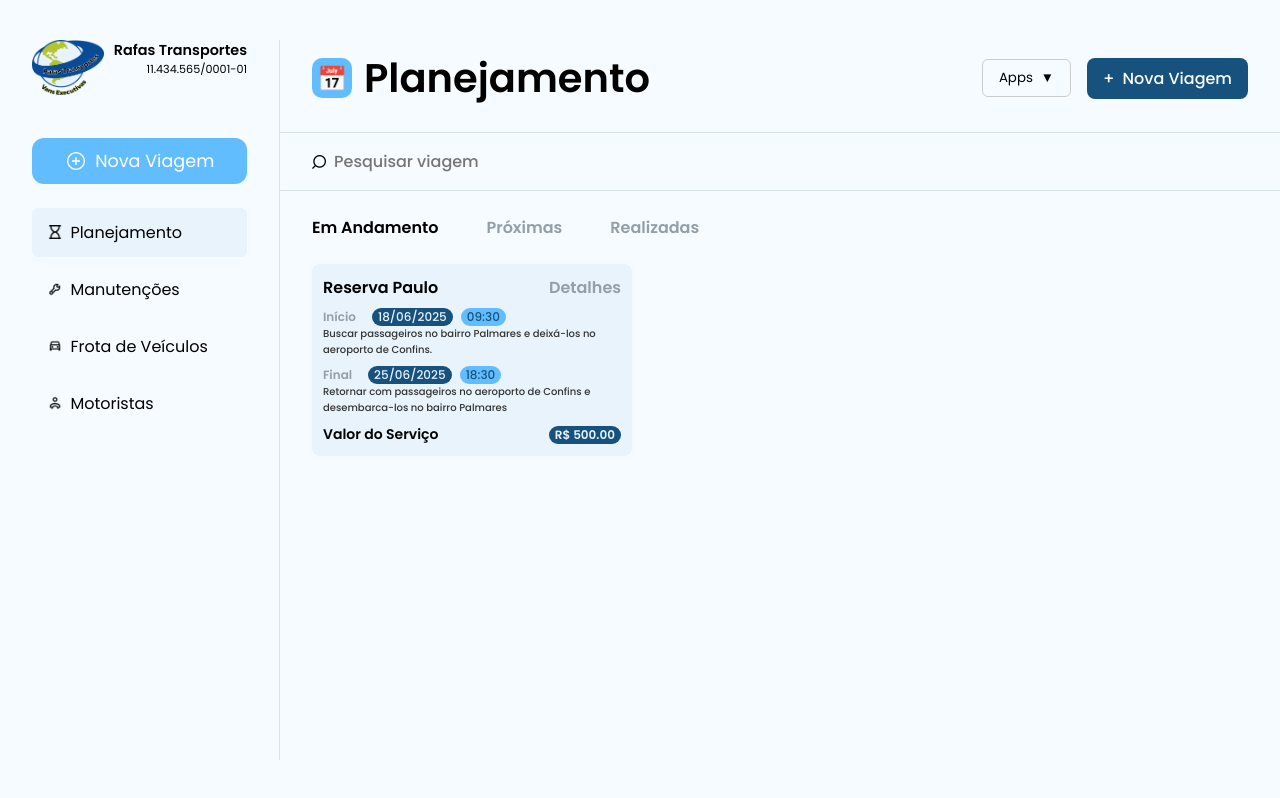
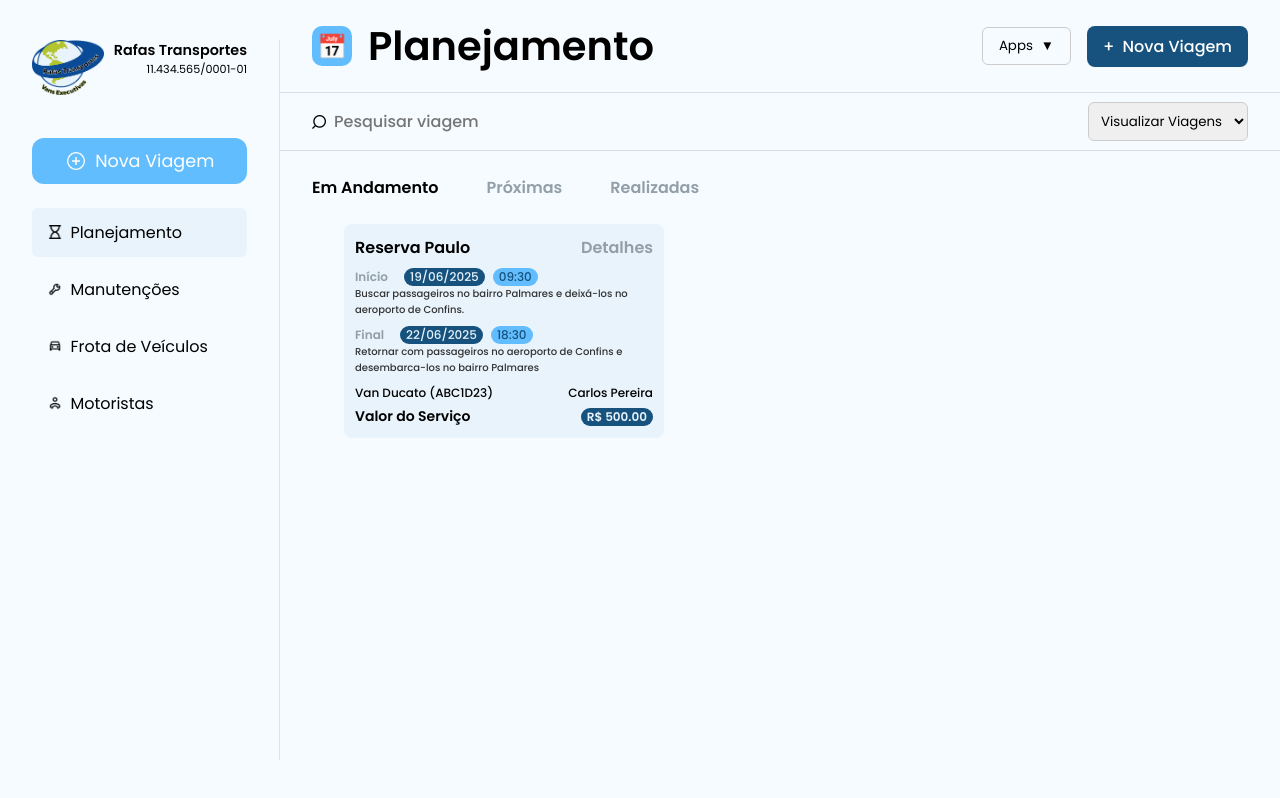
Before and after one commit to rafalves106/rafas-transportes-app, a React (Vite) app: page / in a window 1280 px wide. Built offline with nearby package versions, Linux system fonts and the light colour scheme.

Commit message:
feat(planejamento): Adiciona visualização de calendário e navegação de mês

```diff
--- a/src/components/FiltroGlobal.tsx
+++ b/src/components/FiltroGlobal.tsx
@@ -18,12 +18,18 @@ interface FiltroGlobalProps {
 
 const TopBarContainer = styled.div`
   display: flex;
-  justify-content: start;
+  justify-content: space-between;
   align-items: center;
   padding: 0.25rem 2rem;
   margin-bottom: 1.5rem;
   border-top: 1px solid var(--cor-bordas);
   border-bottom: 1px solid var(--cor-bordas);
+`;
+
+const ActionsContainer = styled.div`
+  display: flex;
+  align-items: center;
+  gap: 1.5rem;
 `;
 
 const FilterTabsContainer = styled.div`
@@ -71,6 +77,7 @@ export function FiltroGlobal({
   return (
     <>
       <TopBarContainer>
+        <div style={{ display: "flex", alignItems: "center" }}>
           <ImgInput src={loupe}></ImgInput>
           <SearchInput
             type="text"
@@ -78,9 +85,11 @@ export function FiltroGlobal({
             value={termoBusca}
             onChange={onTermoBuscaChange}
           />
-        <div>{children}</div>
+        </div>
+        <ActionsContainer>{children}</ActionsContainer>
       </TopBarContainer>
 
+      {filtros.length > 0 && (
         <FilterTabsContainer>
           {filtros.map((filtro) => (
             <BotaoFiltro
@@ -92,6 +101,7 @@ export function FiltroGlobal({
             </BotaoFiltro>
           ))}
         </FilterTabsContainer>
+      )}
     </>
   );
 }
--- a/src/components/HeaderGlobal.tsx
+++ b/src/components/HeaderGlobal.tsx
@@ -10,17 +10,17 @@ interface HeaderGlobalProps {
 }
 
 const HeaderContainer = styled.header`
-  padding: 3rem 2rem 0 2rem;
+  padding: 1rem 2rem 0 2rem;
   display: flex;
   align-items: center;
   justify-content: space-between;
-  margin-bottom: 1.5rem;
+  margin-bottom: 1rem;
 `;
 
 const AppInfo = styled.div`
   display: flex;
   align-items: center;
-  gap: 0.75rem;
+  gap: 1rem;
 `;
 
 const AppIconContainer = styled.div`
--- a/src/data/TripsData.ts
+++ b/src/data/TripsData.ts
@@ -36,9 +36,9 @@ export const tripsData: Trip[] = [
     id: 2,
     title: "Reserva Paulo",
     clientName: "Paulo Alves",
-    startDate: "2025-06-18",
+    startDate: "2025-06-19",
     startTime: "09:30",
-    endDate: "2025-06-25",
+    endDate: "2025-06-22",
     endTime: "18:30",
     startLocation:
       "Buscar passageiros no bairro Palmares e deixá-los no aeroporto de Confins. ",
@@ -53,9 +53,9 @@ export const tripsData: Trip[] = [
     id: 3,
     title: "Reserva Paulo",
     clientName: "Paulo Alves",
-    startDate: "2025-06-25",
+    startDate: "2025-07-21",
     startTime: "09:30",
-    endDate: "2025-06-30",
+    endDate: "2025-07-30",
     endTime: "18:30",
     startLocation:
       "Buscar passageiros no bairro Palmares e deixá-los no aeroporto de Confins. ",
@@ -70,9 +70,9 @@ export const tripsData: Trip[] = [
     id: 4,
     title: "Reserva Paulo",
     clientName: "Paulo Alves",
-    startDate: "2025-06-25",
+    startDate: "2025-08-25",
     startTime: "09:30",
-    endDate: "2025-06-30",
+    endDate: "2025-08-30",
     endTime: "18:30",
     startLocation:
       "Buscar passageiros no bairro Palmares e deixá-los no aeroporto de Confins. ",
@@ -87,9 +87,9 @@ export const tripsData: Trip[] = [
     id: 5,
     title: "Reserva Paulo",
     clientName: "Paulo Alves",
-    startDate: "2025-06-25",
+    startDate: "2025-09-25",
     startTime: "09:30",
-    endDate: "2025-06-30",
+    endDate: "2025-09-30",
     endTime: "18:30",
     startLocation:
       "Buscar passageiros no bairro Palmares e deixá-los no aeroporto de Confins. ",
@@ -104,9 +104,9 @@ export const tripsData: Trip[] = [
     id: 6,
     title: "Reserva Paulo",
     clientName: "Paulo Alves",
-    startDate: "2025-06-25",
+    startDate: "2025-10-25",
     startTime: "09:30",
-    endDate: "2025-06-30",
+    endDate: "2025-10-30",
     endTime: "18:30",
     startLocation:
       "Buscar passageiros no bairro Palmares e deixá-los no aeroporto de Confins. ",
@@ -121,9 +121,9 @@ export const tripsData: Trip[] = [
     id: 7,
     title: "Reserva Paulo",
     clientName: "Paulo Alves",
-    startDate: "2025-06-25",
+    startDate: "2025-11-25",
     startTime: "09:30",
-    endDate: "2025-06-30",
+    endDate: "2025-11-30",
     endTime: "18:30",
     startLocation:
       "Buscar passageiros no bairro Palmares e deixá-los no aeroporto de Confins. ",
@@ -138,9 +138,9 @@ export const tripsData: Trip[] = [
     id: 8,
     title: "Reserva Paulo",
     clientName: "Paulo Alves",
-    startDate: "2025-06-25",
+    startDate: "2025-12-25",
     startTime: "09:30",
-    endDate: "2025-06-30",
+    endDate: "2025-12-30",
     endTime: "18:30",
     startLocation:
       "Buscar passageiros no bairro Palmares e deixá-los no aeroporto de Confins. ",
@@ -156,9 +156,9 @@ export const tripsData: Trip[] = [
     id: 9,
     title: "Reserva Paulo",
     clientName: "Paulo Alves",
-    startDate: "2025-06-25",
+    startDate: "2025-03-25",
     startTime: "09:30",
-    endDate: "2025-06-30",
+    endDate: "2025-03-30",
     endTime: "18:30",
     startLocation:
       "Buscar passageiros no bairro Palmares e deixá-los no aeroporto de Confins. ",
--- /dev/null
+++ b/src/pages/Planejamento/components/CalendarioMensal.tsx
@@ -0,0 +1,114 @@
+import styled from "styled-components";
+import { Link } from "react-router-dom";
+import type { Trip } from "../../../data/tripsData";
+import {
+  format,
+  startOfMonth,
+  endOfMonth,
+  startOfWeek,
+  endOfWeek,
+  eachDayOfInterval,
+  isSameMonth,
+  isSameDay,
+} from "date-fns";
+
+interface CalendarioMensalProps {
+  mesExibido: Date;
+  viagens: Trip[];
+}
+
+const CalendarGrid = styled.div`
+  display: grid;
+  grid-template-columns: repeat(7, 1fr);
+  gap: 0.75rem;
+  background-color: transparent;
+`;
+
+const DayHeader = styled.div`
+  font-weight: 600;
+  text-align: start;
+  font-size: 0.8rem;
+`;
+
+const DayCell = styled.div<{ isToday: boolean; isCurrentMonth: boolean }>`
+  background-color: ${(props) =>
+    props.isCurrentMonth
+      ? "var(--cor-de-fundo-cards)"
+      : "var(--cor-de-fundo-cards)"};
+  background-color: ${(props) =>
+    props.isToday
+      ? "var(--cor-de-fundo-cards-ativo)"
+      : "var(--cor-de-fundo-cards)"};
+  min-height: 80px;
+  padding: 0.25rem;
+  opacity: ${(props) => (props.isCurrentMonth ? 1 : 0.5)};
+  font-size: 0.7rem;
+  color: ${(props) => (props.isToday ? "var(--cor-secundaria)" : "inherit")};
+  font-weight: ${(props) => (props.isToday ? "bold" : "normal")};
+  border-radius: 8px;
+`;
+
+const TripInCalendar = styled(Link)`
+  background-color: var(--cor-fundo-card);
+  color: var(--cor-primaria);
+  padding: 0.25rem 0.5rem;
+  border-radius: 4px;
+  font-size: 0.75rem;
+  margin-top: 0.25rem;
+  white-space: nowrap;
+  overflow: hidden;
+  text-overflow: ellipsis;
+  display: block;
+  text-decoration: none;
+  cursor: pointer;
+
+  &:hover {
+    filter: brightness(0.95);
+  }
+`;
+
+export function CalendarioMensal({
+  mesExibido,
+  viagens,
+}: CalendarioMensalProps) {
+  const hoje = new Date();
+  const primeiroDiaDoMes = startOfMonth(mesExibido);
+  const ultimoDiaDoMes = endOfMonth(mesExibido);
+
+  const inicioDaGrade = startOfWeek(primeiroDiaDoMes);
+  const fimDaGrade = endOfWeek(ultimoDiaDoMes);
+
+  const dias = eachDayOfInterval({ start: inicioDaGrade, end: fimDaGrade });
+  const diasDaSemana = ["Dom", "Seg", "Ter", "Qua", "Qui", "Sex", "Sáb"];
+
+  return (
+    <>
+      <CalendarGrid>
+        {diasDaSemana.map((dia) => (
+          <DayHeader key={dia}>{dia}</DayHeader>
+        ))}
+
+        {dias.map((dia) => {
+          const viagensDoDia = viagens.filter((v) =>
+            isSameDay(new Date(v.startDate + "T00:00"), dia)
+          );
+
+          return (
+            <DayCell
+              key={dia.toString()}
+              isToday={isSameDay(dia, hoje)}
+              isCurrentMonth={isSameMonth(dia, mesExibido)}
+            >
+              <div>{format(dia, "d")}</div>
+              {viagensDoDia.map((viagem) => (
+                <TripInCalendar key={viagem.id} to={`/editar/${viagem.id}`}>
+                  {viagem.title}
+                </TripInCalendar>
+              ))}
+            </DayCell>
+          );
+        })}
+      </CalendarGrid>
+    </>
+  );
+}
--- a/src/pages/Planejamento/components/CardDeViagem.tsx
+++ b/src/pages/Planejamento/components/CardDeViagem.tsx
@@ -2,6 +2,8 @@ import styled from "styled-components";
 import { format } from "date-fns";
 import type { Trip } from "../../../data/tripsData";
 import { Link } from "react-router-dom";
+import { vehiclesData } from "../../../data/vehiclesData";
+import { driversData } from "../../../data/driversData";
 
 const CardContainer = styled.div`
   max-width: 20rem;
@@ -95,13 +97,30 @@ const CardInfoPrice = styled.span`
   border-radius: 20px;
 `;
 
+const CardAssignmentContainer = styled.div`
+  display: flex;
+  flex-direction: row;
+  justify-content: space-between;
+  margin-bottom: 0.25rem;
+`;
+
+const AssignmentTag = styled.span`
+  color: var(--cor-titulos);
+  font-size: 12px;
+  font-weight: 500;
+  border-radius: 20px;
+`;
+
 interface CardDeViagemProps {
   trip: Trip;
 }
 
 export function CardDeViagem({ trip }: CardDeViagemProps) {
+  const veiculo = vehiclesData.find((v) => v.id === trip.vehicleId);
+  const motorista = driversData.find((d) => d.id === trip.driverId);
+
   return (
-    <CardContainer className="trip-card">
+    <CardContainer>
       <CardTitleContainer>
         <CardTitle>{trip.title}</CardTitle>
         <CardDetailsTitle to={`/editar/${trip.id}`}>Detalhes</CardDetailsTitle>
@@ -125,6 +144,15 @@ export function CardDeViagem({ trip }: CardDeViagemProps) {
       </CardInfoContainer>
       <CardInfoDesc>{trip.endLocation}</CardInfoDesc>
 
+      <CardAssignmentContainer>
+        {veiculo && (
+          <AssignmentTag>
+            {veiculo.model} ({veiculo.plate})
+          </AssignmentTag>
+        )}
+        {motorista && <AssignmentTag>{motorista.name}</AssignmentTag>}
+      </CardAssignmentContainer>
+
       <CardContainerPrice>
         <CardInfoPriceTitle>Valor do Serviço</CardInfoPriceTitle>
         <CardInfoPrice>R$ {trip.value.toFixed(2)}</CardInfoPrice>
--- a/src/pages/PlanejamentoPage.tsx
+++ b/src/pages/PlanejamentoPage.tsx
@@ -5,6 +5,48 @@ import { ListaDeViagens } from "./Planejamento/components/ListaDeViagens";
 import { ModalGlobal } from "../components/ModalGlobal";
 import { FiltroGlobal, type Filtro } from "../components/FiltroGlobal";
 import type { Trip } from "../data/tripsData";
+import { format, addMonths, subMonths } from "date-fns";
+import { ptBR } from "date-fns/locale";
+import { CalendarioMensal } from "./Planejamento/components/CalendarioMensal";
+import { styled } from "styled-components";
+
+const ViewContainer = styled.div`
+  margin-top: 1rem;
+  padding: 0 2rem;
+`;
+
+const MonthNavigator = styled.div`
+  display: flex;
+  justify-content: center;
+  align-items: center;
+`;
+
+const MonthDisplay = styled.h3`
+  margin: 0;
+  text-transform: capitalize;
+  width: 200px;
+  text-align: center;
+  font-weight: 600;
+  color: var(--cor-titulos);
+`;
+
+const NavButton = styled.button`
+  background: transparent;
+  border: 1px solid var(--cor-bordas);
+  border-radius: 50%;
+  width: 36px;
+  height: 36px;
+  cursor: pointer;
+  font-size: 1.5rem;
+  display: flex;
+  align-items: center;
+  justify-content: center;
+  color: var(--cor-secundaria);
+
+  &:hover {
+    background-color: var(--cor-de-fundo-cards);
+  }
+`;
 
 export function PlanejamentoPage() {
   const { tripId } = useParams();
@@ -12,6 +54,9 @@ export function PlanejamentoPage() {
   const [viagens, setViagens] = useState<Trip[]>(initialTripsData);
   const [filtroAtivo, setFiltroAtivo] = useState("em_andamento");
   const [termoBusca, setTermoBusca] = useState("");
+
+  const [viewMode, setViewMode] = useState("lista");
+  const [displayedMonth, setDisplayedMonth] = useState(new Date());
 
   const outlet = useOutlet();
   const navigate = useNavigate();
@@ -44,6 +89,15 @@ export function PlanejamentoPage() {
   const handleAdicionarViagem = (
     dadosDoFormulario: Omit<Trip, "id" | "status">
   ) => {
+    const viagemConflitante = verificarConflitos(dadosDoFormulario, null);
+
+    if (viagemConflitante) {
+      alert(
+        `CONFLITO DE AGENDAMENTO!\n\nO veículo selecionado já está em uso no período para a reserva: "${viagemConflitante.title}".`
+      );
+      return;
+    }
+
     const novaViagem = {
       id: Date.now(),
       status: "Agendada" as const,
@@ -57,6 +111,15 @@ export function PlanejamentoPage() {
     id: number,
     dadosAtualizados: Omit<Trip, "id" | "status">
   ) => {
+    const viagemConflitante = verificarConflitos(dadosAtualizados, id);
+
+    if (viagemConflitante) {
+      alert(
+        `CONFLITO DE AGENDAMENTO!\n\nO veículo selecionado já está em uso no período para a reserva: "${viagemConflitante.title}".`
+      );
+      return;
+    }
+
     setViagens((viagensAnteriores) =>
       viagensAnteriores.map((viagem) => {
         if (viagem.id === id) {
@@ -75,17 +138,96 @@ export function PlanejamentoPage() {
     navigate("/");
   };
 
+  const verificarConflitos = (
+    dadosViagem: Omit<Trip, "id" | "status">,
+    idSendoEditado: number | null
+  ): Trip | null => {
+    // Converte as datas e horas da nova viagem para objetos Date para comparação
+    const inicioNovaViagem = new Date(
+      `${dadosViagem.startDate}T${dadosViagem.startTime}`
+    );
+    const fimNovaViagem = new Date(
+      `${dadosViagem.endDate}T${dadosViagem.endTime}`
+    );
+
+    for (const viagemExistente of viagens) {
+      if (idSendoEditado && viagemExistente.id === idSendoEditado) {
+        continue;
+      }
+
+      if (viagemExistente.vehicleId === dadosViagem.vehicleId) {
+        const inicioExistente = new Date(
+          `${viagemExistente.startDate}T${viagemExistente.startTime}`
+        );
+        const fimExistente = new Date(
+          `${viagemExistente.endDate}T${viagemExistente.endTime}`
+        );
+
+        const haConflito =
+          inicioNovaViagem < fimExistente && fimNovaViagem > inicioExistente;
+
+        if (haConflito) {
+          return viagemExistente;
+        }
+      }
+    }
+
+    return null;
+  };
+
   return (
     <div>
       <FiltroGlobal
         termoBusca={termoBusca}
-        onTermoBuscaChange={(e) => setTermoBusca(e.target.value)}
-        filtros={filtrosPlanejamento}
+        onTermoBuscaChange={(e) => {
+          setTermoBusca(e.target.value);
+          setViewMode("lista");
+        }}
+        filtros={viewMode === "lista" ? filtrosPlanejamento : []}
         filtroAtivo={filtroAtivo}
         onFiltroChange={setFiltroAtivo}
-      />
+      >
+        <>
+          <select
+            value={viewMode}
+            onChange={(e) => setViewMode(e.target.value)}
+            style={{
+              padding: "0.5rem",
+              border: "1px solid #ccc",
+              borderRadius: "6px",
+            }}
+          >
+            <option value="lista">Visualizar Viagens</option>
+            <option value="mes">Visualizar por Mês</option>
+          </select>
 
-      <ListaDeViagens viagens={viagensFiltradas} />
+          {viewMode === "mes" && (
+            <MonthNavigator>
+              <NavButton
+                onClick={() => setDisplayedMonth(subMonths(displayedMonth, 1))}
+              >
+                ‹
+              </NavButton>
+              <MonthDisplay>
+                {format(displayedMonth, "MMMM yyyy", { locale: ptBR })}
+              </MonthDisplay>
+              <NavButton
+                onClick={() => setDisplayedMonth(addMonths(displayedMonth, 1))}
+              >
+                ›
+              </NavButton>
+            </MonthNavigator>
+          )}
+        </>
+      </FiltroGlobal>
+
+      <ViewContainer>
+        {viewMode === "lista" ? (
+          <ListaDeViagens viagens={viagensFiltradas} />
+        ) : (
+          <CalendarioMensal mesExibido={displayedMonth} viagens={viagens} />
+        )}
+      </ViewContainer>
 
       {outlet && (
         <ModalGlobal
--- a/src/styles/GlobalStyle.ts
+++ b/src/styles/GlobalStyle.ts
@@ -40,6 +40,7 @@ export const GlobalStyle = createGlobalStyle`
         --cor-secundaria: #16527D;
         --cor-de-fundo: #F5FBFF;
         --cor-de-fundo-cards: #E8F3FB;
+        --cor-de-fundo-cards-ativo:rgb(175, 222, 255);
         --cor-titulos: #000;
         --cor-titulos-secundaria: #929FA9;
         --cor-textos: #333333;
```
Lines whose indentation alone changed are shown as unchanged.
